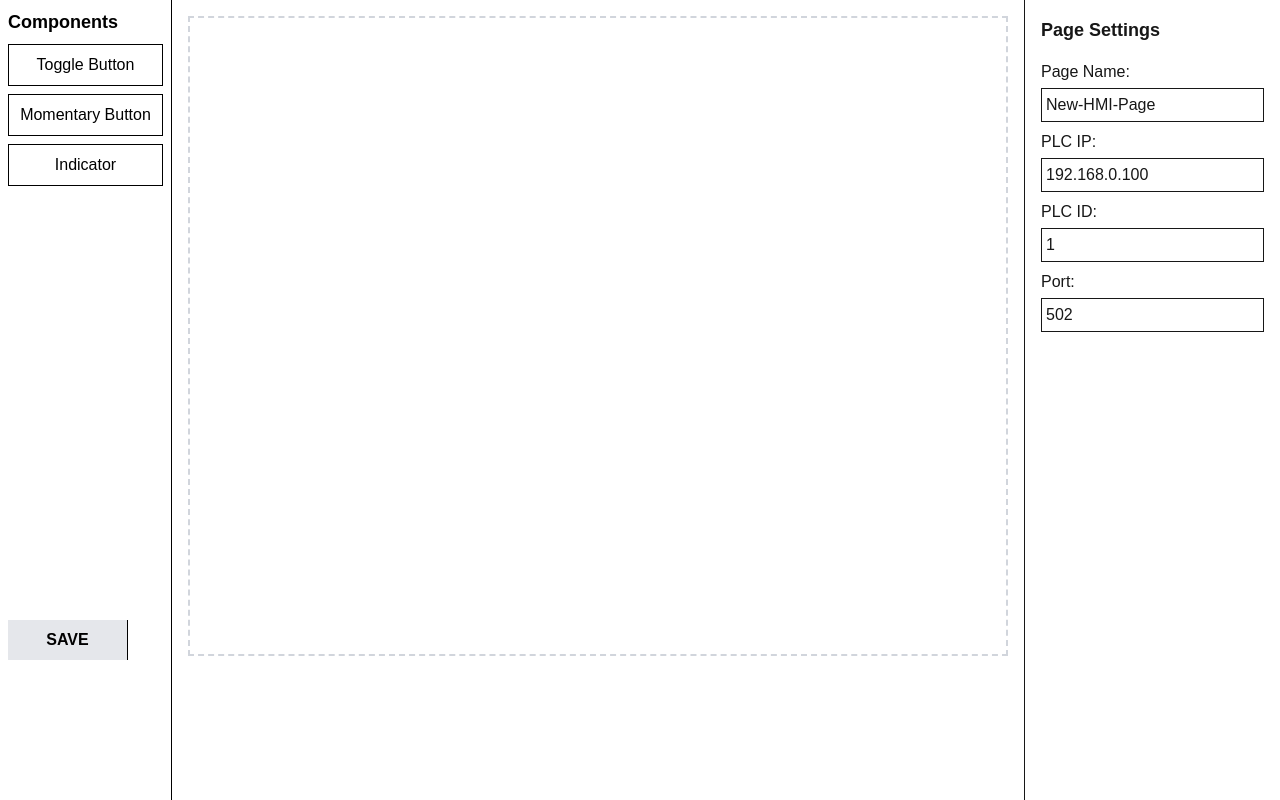
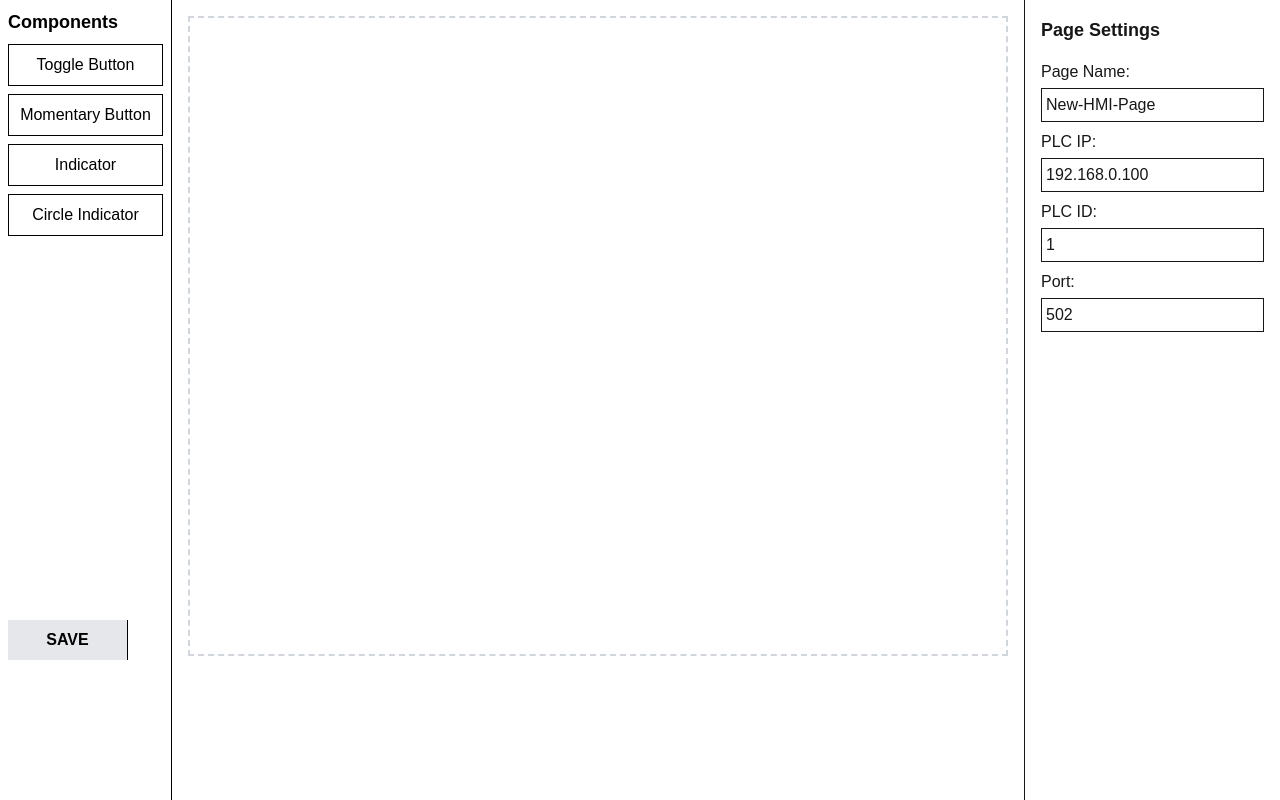
Before and after one commit to Braden-H12345/web-based-hmi, a Next.js app: page /editor in a window 1280 px wide. Built offline with nearby package versions, Linux system fonts and the light colour scheme.

Commit message:
Small Changes
Changed the run server script to open the editor for quick testing. Added another type to the editor, but currently no functionality around it. Save button to come

```diff
--- a/src/app/editor/Sidebar.tsx
+++ b/src/app/editor/Sidebar.tsx
@@ -9,6 +9,7 @@ export default function Sidebar() {
     { type: "ToggleButton", label: "Toggle Button" },
     { type: "MomentaryButton", label: "Momentary Button" },
     { type: "Indicator", label: "Indicator" },
+    { type: "IndicatorCircle", label: "Circle Indicator"},
   ];
 
     const saveButtonClicked = async () => {
--- a/src/app/editor/types.ts
+++ b/src/app/editor/types.ts
@@ -2,6 +2,7 @@ export const COMPONENT_SIZES = {
   ToggleButton: { w: 120, h: 40 },
   MomentaryButton: { w: 120, h: 40 },
   Indicator: { w: 120, h: 40 },
+  IndicatorCircle: {w: 50, h:50},
 } as const;
 
 export type ComponentType = keyof typeof COMPONENT_SIZES;
@@ -18,4 +19,6 @@ export interface CanvasItem {
   modbusTag?: number;
   x: number;
   y: number;
+  size?: number;      // used by circle indicator
+  color?: string;     // hex or css color for circle
 }
```
Also changed, not shown: 1 other file (tests, documents, lock files or other folders).
